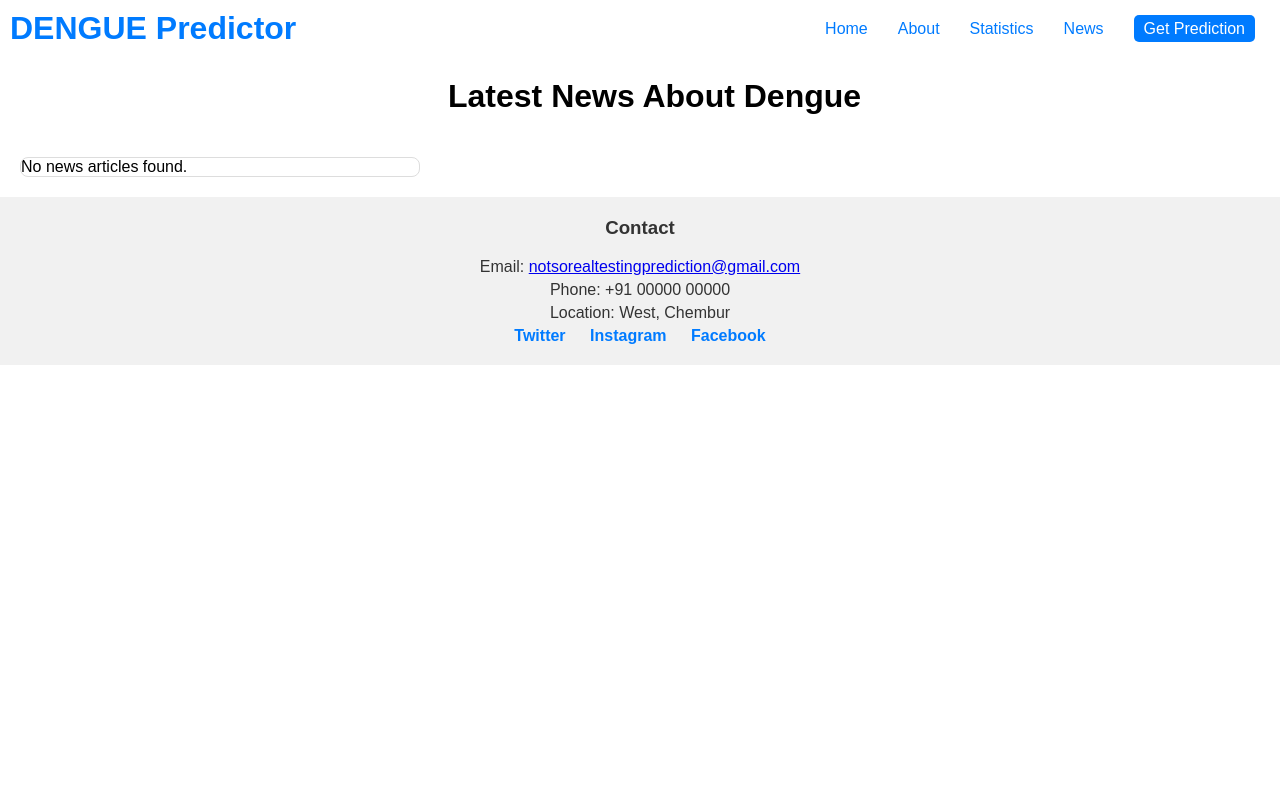
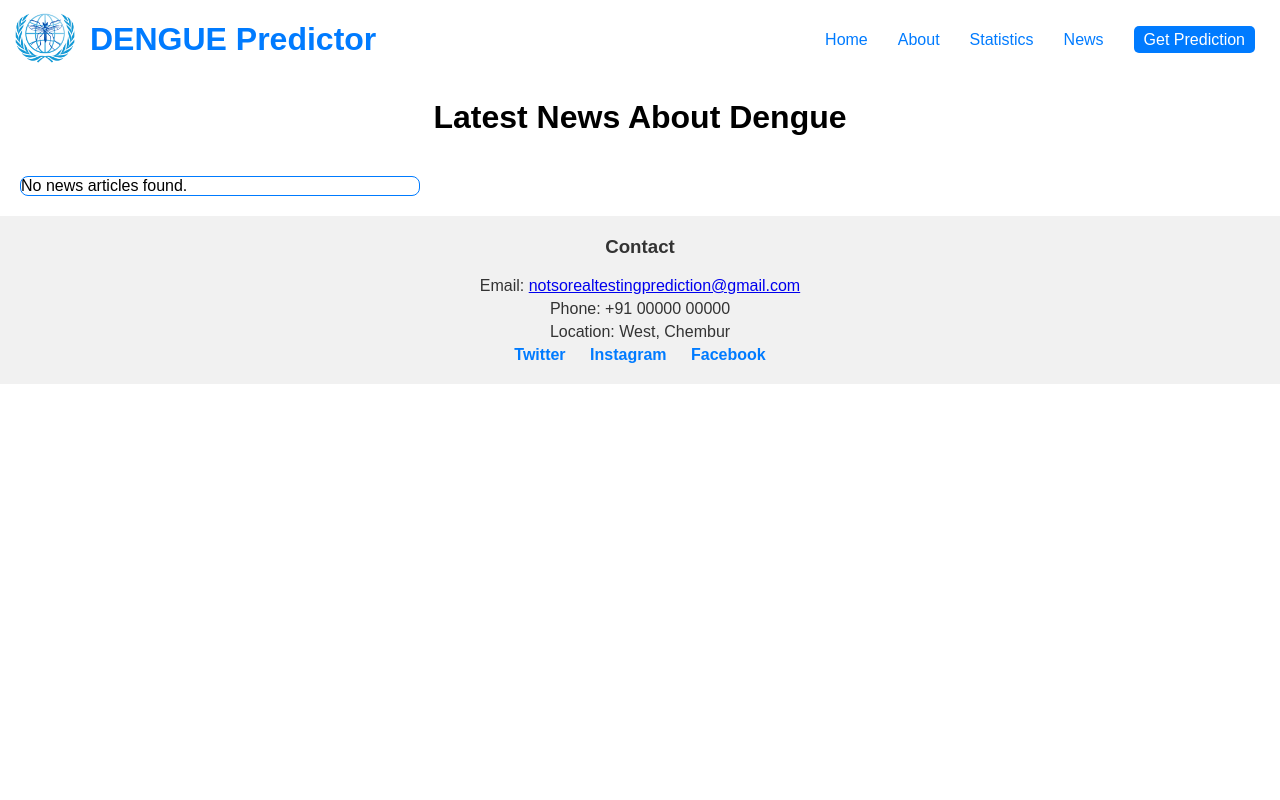
Before and after one commit to kap432/Dengue_Predictor, a Django app: page /dengue-news/ in a window 1280 px wide. Run offline with Django 5.2, Linux system fonts and the light colour scheme; data that the repository does not hold is empty; parts of the project's set-up code (start-up, migrations or seed data) failed here and were passed over.

Commit message:
news_page + icon + logo

```diff
--- a/predictions/static/styles/dengue_news.css
+++ b/predictions/static/styles/dengue_news.css
@@ -2,16 +2,9 @@ body {
     font-family: Arial, sans-serif;
     margin: 0;
     padding: 0;
-}
-
-.article {
-    margin-bottom : 20px;
-}
-.article h3 {
-    margin: 0;
-}
-.article p {
-    margin: 5px 0;
+    display: flex;
+    flex-direction: column;
+    min-height: 100vh; /* Ensures that the body takes up at least the full height of the viewport */
 }
 
 header {
@@ -60,10 +59,12 @@ nav ul li a {
 
 .news-box {
     background-color: white;
-    border: 1px solid #ddd;
+    border: 1px solid #007bff; /* Red border */
     border-radius: 8px;
     overflow: hidden;
     transition: box-shadow 0.3s ease;
+    display: flex;
+    flex-direction: column;
 }
 
 .news-box:hover {
@@ -113,6 +140,18 @@ footer .social-links a:hover {
     text-decoration: underline;
 }
 
-#title{
-    margin-left: 35%;
+#title {
+    text-align: center;
+    margin: 20px 0;
 }
+
+.header-content {
+    display: flex;
+    align-items: center;
+}
+
+.logo {
+    height: 70px; /* Adjust as needed */
+    margin-right: 10px; /* Space between logo and title */
+    margin-top: -3%;
+}
--- a/predictions/templates/predictions/dengue_news.html
+++ b/predictions/templates/predictions/dengue_news.html
@@ -4,12 +4,16 @@
     {% load static %}
     <meta charset="UTF-8">
     <meta name="viewport" content="width=device-width, initial-scale=1.0">
-    <title>Dengue News</title>
+    <title>DENGUE Predictor</title>
+    <link rel="icon" type="image/x-icon" href="{% static 'images/favicon.ico' %}">
     <link rel="stylesheet" href="{% static 'styles/dengue_news.css' %}">
 </head>
 <body>
     <header>
+        <div class="header-content">
+            <img src="{% static 'images/logo.png' %}" alt="Logo" class="logo">
             <h1>DENGUE Predictor</h1>
+        </div>
         <nav>
             <ul>
                 <li><a href="{% url 'index' %}">Home</a></li>
@@ -23,17 +27,21 @@
 
     <h1 id="title">Latest News About Dengue</h1>
     <div class="news-container">
+        {% if articles %}
             {% for article in articles %}
                 <div class="news-box">
-                <a href="{{ article.url }}" target="_blank">
                         <img src="{{ article.urlToImage }}" alt="News Image">
+                        <div class="news-content">
                             <h2>{{ article.title }}</h2>
-                </a>
+                            <p class="date-source">{{ article.publishedAt }} - {{ article.source }}</p>
                             <p>{{ article.description }}</p>
+                            <a href="{{ article.url }}" target="_blank" class="read-more-button">Read More</a>
                         </div>
-        {% empty %}
+                </div>
+            {% endfor %}
+        {% else %}
             <div class="news-box">No news articles found.</div>
-        {% endfor %}
+        {% endif %}
             </div>
 
     <footer>
--- a/predictions/views.py
+++ b/predictions/views.py
@@ -68,11 +68,36 @@ def dengue_dashboard(request):
 
 def dengue_news(request):
     api_key = settings.NEWS_API_KEY  # Make sure to add this key in your settings
-    url = f'https://newsapi.org/v2/everything?q=dengue&apiKey={api_key}'
-    response = requests.get(url)
-    #print(response.json())
-    news_data = response.json()
-    articles = news_data.get('articles', [])
+    url = f'https://newsapi.org/v2/everything?q=dengue&sources=the-times-of-india&apiKey={api_key}'
+    try:
+        response = requests.get(url)
+        response.raise_for_status()  # Raise an HTTPError for bad responses
+        news_data = response.json()
+
+        # Filter articles from Times of India
+        articles = [
+            {
+                'title': article.get('title', 'No title available'),
+                'urlToImage': article.get('urlToImage', 'default_image_url'),  # Provide a default image URL if needed
+                'publishedAt': article.get('publishedAt', 'No date available'),
+                'source': article.get('source', {}).get('name', 'No source available'),
+                'description': article.get('description', 'No description available'),
+                'url': article.get('url', '#')
+            }
+            for article in news_data.get('articles', [])
+            if article.get('source', {}).get('name') == 'The Times of India' and 'dengue' in article.get('title', '').lower()
+        ]
+
+    except requests.RequestException as e:
+        # Handle errors from the request
+        print(f"Error fetching news: {e}")
+        articles = []  # Set to empty list or handle as appropriate
+
+    except ValueError as e:
+        # Handle errors in decoding JSON
+        print(f"Error decoding JSON: {e}")
+        articles = []
+
     context = {
         'articles': articles
     }
```
Also changed, not shown: other parts of predictions/static/styles/dengue_news.css (+41 -9 lines), predictions/static/styles/dengue_dashboard.css (+11 -0 lines), predictions/static/styles/dengue_prevention.css (+11 -0 lines), predictions/static/styles/dengue_symptoms.css (+11 -0 lines), predictions/static/styles/styles.css (+11 -0 lines), predictions/templates/predictions/dengue_dashboard.html (+6 -2 lines), predictions/templates/predictions/dengue_prevention.html (+7 -3 lines), predictions/templates/predictions/dengue_symptoms.html (+6 -2 lines), predictions/templates/predictions/index.html (+6 -2 lines), predictions/static/images/favicon.ico (added), predictions/static/images/logo.png (added). Lines whose indentation alone changed are shown as unchanged.
